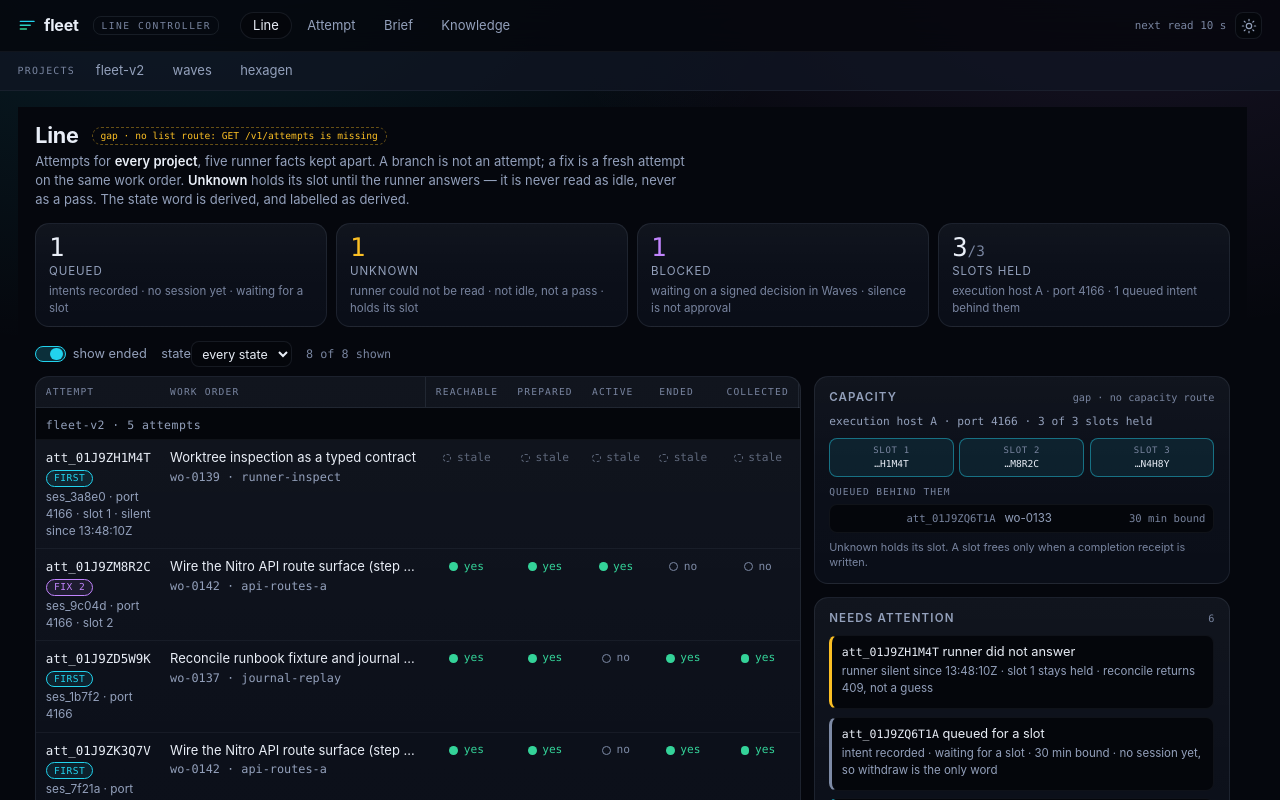
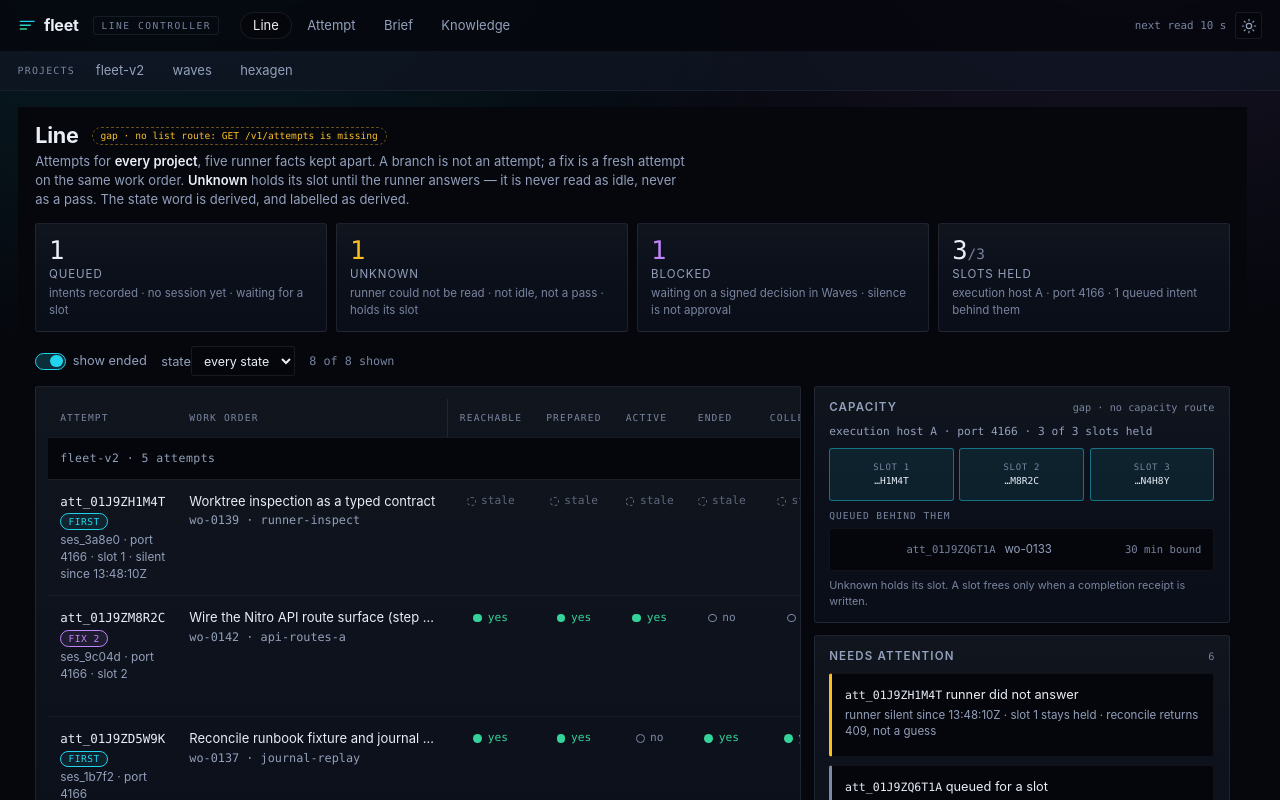
Before and after one commit to martinkrakowski/fleet-v2, a Next.js app in the folder apps/web/: page /line in a window 1280 px wide. Built offline with nearby package versions, Linux system fonts and the light colour scheme.

Commit message:
feat: pad containers, tighten radius, and pulse live lanes

```diff
--- a/apps/web/src/app/globals.css
+++ b/apps/web/src/app/globals.css
@@ -28,8 +28,8 @@
   --glow-cyan: rgba(34, 211, 238, 0.13);
   --glow-violet: rgba(192, 132, 252, 0.11);
   --shadow: 0 10px 30px rgba(0, 0, 0, 0.35);
-  --radius-card: 14px;
-  --radius: 8px;
+  --radius-card: 3px;
+  --radius: 3px;
   --sans: "Inter", system-ui, -apple-system, "Segoe UI", sans-serif;
   --display: "Space Grotesk", var(--sans);
   --mono: "JetBrains Mono", ui-monospace, SFMono-Regular, Menlo, monospace;
--- a/apps/web/src/app/knowledge/knowledge.module.css
+++ b/apps/web/src/app/knowledge/knowledge.module.css
@@ -17,8 +17,8 @@
   --violet: #c084fc;
   --glow-cyan: rgba(34, 211, 238, 0.13);
   --glow-violet: rgba(192, 132, 252, 0.11);
-  --radius-card: 14px;
-  --radius: 8px;
+  --radius-card: 3px;
+  --radius: 3px;
   --sans: "Inter", system-ui, -apple-system, "Segoe UI", sans-serif;
   --mono: "JetBrains Mono", ui-monospace, SFMono-Regular, Menlo, monospace;
 
@@ -129,7 +129,7 @@
   border: 1px solid var(--line-soft);
   border-radius: var(--radius);
   background: var(--bg-sink);
-  padding: 0.6rem 0.7rem;
+  padding: 0.75rem 0.8rem;
 }
 
 .ch {
@@ -173,7 +173,7 @@
 .acceptline {
   font-size: 0.74rem;
   margin: 0.45rem 0 0.2rem;
-  padding: 0.25rem 0.5rem;
+  padding: 0.75rem 0.8rem;
   border-radius: var(--radius);
   border: 1px solid color-mix(in srgb, var(--emerald) 40%, transparent);
   color: var(--emerald);
@@ -185,7 +185,7 @@
   align-items: baseline;
   color: var(--faint);
   font-size: 0.76rem;
-  padding: 0.14rem 0;
+  padding: 0.75rem 0;
   border-top: 1px dashed var(--line-soft);
 }
 
@@ -287,6 +287,7 @@
   border: 1px solid var(--line-soft);
   border-radius: var(--radius);
   margin-top: 0.3rem;
+  padding: 0.75rem;
 }
 
 .grid {
@@ -302,7 +303,7 @@
   letter-spacing: 0.12em;
   text-transform: uppercase;
   font-weight: 500;
-  padding: 0.5rem 0.6rem;
+  padding: 0.75rem;
   border-bottom: 1px solid var(--line);
   white-space: nowrap;
   position: sticky;
@@ -312,7 +313,7 @@
 }
 
 .grid td {
-  padding: 0.5rem 0.6rem;
+  padding: 0.75rem;
   border-bottom: 1px solid var(--line-soft);
   vertical-align: top;
 }
--- a/apps/web/src/app/line/line.module.css
+++ b/apps/web/src/app/line/line.module.css
@@ -59,7 +59,7 @@
 }
 
 .count {
-  padding: 0.6rem 0.8rem;
+  padding: 0.75rem 0.8rem;
 }
 
 .countN {
@@ -162,8 +162,8 @@
   background: #04060b;
   color: #e9eef7;
   border: 1px solid rgba(148, 163, 184, 0.13);
-  border-radius: 8px;
-  padding: 0.2rem 0.4rem;
+  border-radius: 3px;
+  padding: 0.35rem 0.5rem;
   font: inherit;
   font-size: 0.78rem;
 }
@@ -194,6 +194,7 @@
 
 .tablewrap {
   overflow: auto;
+  padding: 0.75rem;
 }
 
 .grid {
@@ -209,13 +210,13 @@
   letter-spacing: 0.12em;
   text-transform: uppercase;
   font-weight: 500;
-  padding: 0.5rem 0.6rem;
+  padding: 0.75rem;
   border-bottom: 1px solid rgba(148, 163, 184, 0.13);
   white-space: nowrap;
 }
 
 .grid td {
-  padding: 0.5rem 0.6rem;
+  padding: 0.75rem;
   border-bottom: 1px solid rgba(148, 163, 184, 0.08);
   vertical-align: top;
 }
@@ -239,8 +240,7 @@
   font-family: "JetBrains Mono", ui-monospace, SFMono-Regular, Menlo, monospace;
   font-size: 0.72rem;
   letter-spacing: 0.04em;
-  padding-top: 0.55rem;
-  padding-bottom: 0.35rem;
+  padding: 0.75rem;
 }
 
 .fact {
@@ -364,8 +364,8 @@
 
 .seat {
   border: 1px dashed rgba(148, 163, 184, 0.28);
-  border-radius: 8px;
-  padding: 0.3rem 0.35rem;
+  border-radius: 3px;
+  padding: 0.75rem;
   text-align: center;
   font-family: "JetBrains Mono", ui-monospace, SFMono-Regular, Menlo, monospace;
   font-size: 0.6rem;
@@ -412,8 +412,8 @@
   gap: 0.55rem;
   align-items: baseline;
   border: 1px solid rgba(148, 163, 184, 0.08);
-  border-radius: 8px;
-  padding: 0.3rem 0.5rem;
+  border-radius: 3px;
+  padding: 0.75rem;
   margin-top: 0.35rem;
   background: #04060b;
   font-size: 0.72rem;
@@ -451,8 +451,8 @@
 .attn {
   border: 1px solid rgba(148, 163, 184, 0.08);
   border-left: 3px solid #7d8aa5;
-  border-radius: 8px;
-  padding: 0.45rem 0.6rem;
+  border-radius: 3px;
+  padding: 0.75rem 0.8rem;
   margin-bottom: 0.45rem;
   background: #04060b;
 }
@@ -509,6 +509,38 @@
   font-size: 0.78rem;
 }
 
+.stateword {
+  display: inline-flex;
+  align-items: center;
+  gap: 0.35rem;
+  flex-wrap: wrap;
+}
+
+.pulseDot {
+  width: 0.45rem;
+  height: 0.45rem;
+  border-radius: 50%;
+  background: #22d3ee;
+  flex: none;
+  animation: lanePulse 1.6s ease-in-out infinite;
+}
+
+.clock {
+  font-size: 0.74rem;
+  font-weight: 500;
+  color: #e9eef7;
+}
+
+@keyframes lanePulse {
+  0%,
+  100% {
+    box-shadow: 0 0 0 0 rgba(34, 211, 238, 0.45);
+  }
+  50% {
+    box-shadow: 0 0 0 5px rgba(34, 211, 238, 0);
+  }
+}
+
 @media (max-width: 72rem) {
   .linegrid {
     grid-template-columns: 1fr;
--- a/apps/web/src/app/line/page.tsx
+++ b/apps/web/src/app/line/page.tsx
@@ -2,7 +2,7 @@
 
 import Link from "next/link";
 import { useRouter } from "next/navigation";
-import { useMemo, useState, type ReactNode } from "react";
+import { useEffect, useMemo, useState, type ReactNode } from "react";
 import { Badge, Card, Fact } from "@fleet/ui";
 import {
   attempts,
@@ -58,6 +58,7 @@ function summary(a: AttemptSummary): [word: string, note: string] {
 const woOf = (a: AttemptSummary) => workOrders[a.wo];
 const attemptsOf = (wo: string) => attempts.filter((a) => a.wo === wo);
 const attemptHref = (a: AttemptSummary) => `/attempt?id=${a.id}`;
+const isLive = (a: AttemptSummary) => a.facts.active === "yes" && a.facts.ended === "no";
 
 function queuePos(a: AttemptSummary): number {
   const q = attempts
@@ -80,6 +81,18 @@ function FactCell({ attempt, name }: { attempt: AttemptSummary; name: FactName }
   );
 }
 
+function LiveClock({ startMinutes }: { startMinutes: number }) {
+  const [elapsed, setElapsed] = useState(0);
+  useEffect(() => {
+    const timer = setInterval(() => setElapsed((n) => n + 1), 1000);
+    return () => clearInterval(timer);
+  }, []);
+  const total = startMinutes * 60 + elapsed;
+  const mm = String(Math.floor(total / 60)).padStart(2, "0");
+  const ss = String(total % 60).padStart(2, "0");
+  return <span className={`${styles.mono} ${styles.clock}`}>{mm}:{ss}</span>;
+}
+
 function AttemptRow({ attempt }: { attempt: AttemptSummary }) {
   const router = useRouter();
   const [word, note] = summary(attempt);
@@ -93,6 +106,7 @@ function AttemptRow({ attempt }: { attempt: AttemptSummary }) {
   const silent = attempt.facts.reachable === "unknown" && attempt.lastKnown
     ? ` · silent since ${attempt.lastKnown.at}`
     : "";
+  const live = isLive(attempt);
   return (
     <tr className={styles.row} onClick={() => router.push(href)}>
       <td className={styles.cAtt}>
@@ -115,7 +129,11 @@ function AttemptRow({ attempt }: { attempt: AttemptSummary }) {
         <FactCell key={name} attempt={attempt} name={name} />
       ))}
       <td className={styles.cState}>
-        <Badge tone={word}>{word}</Badge>
+        <span className={styles.stateword}>
+          {live ? <i className={styles.pulseDot} aria-hidden="true" /> : null}
+          <Badge tone={word}>{word}</Badge>
+          {live ? <LiveClock startMinutes={attempt.cost?.minutes ?? 0} /> : null}
+        </span>
         <span className={styles.sub}>{note}</span>
       </td>
       <td className={styles.cObs}>
```
Also changed, not shown: apps/web/src/app/attempt/attempt-client.tsx (+29 -29 lines), apps/web/src/app/brief/page.tsx (+13 -13 lines), 1 other file (tests, documents, lock files or other folders).
